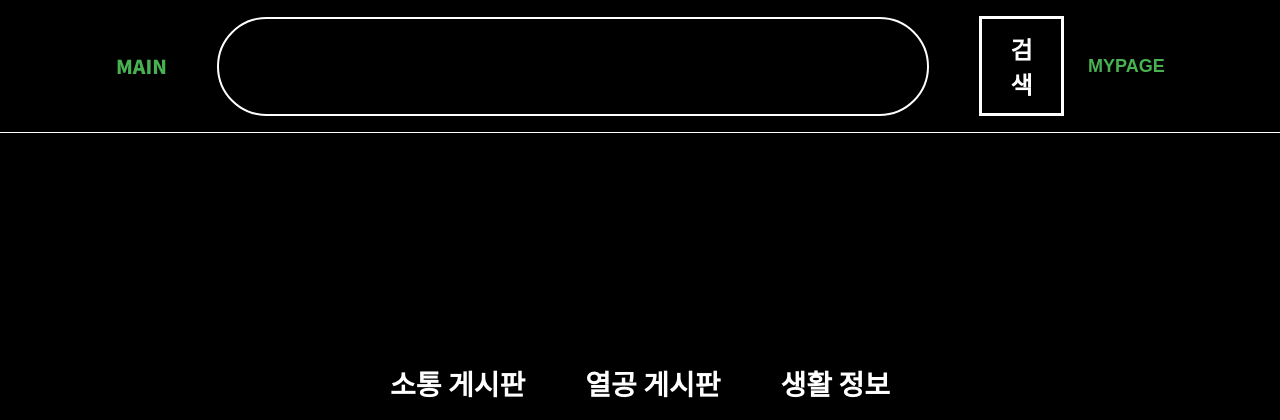
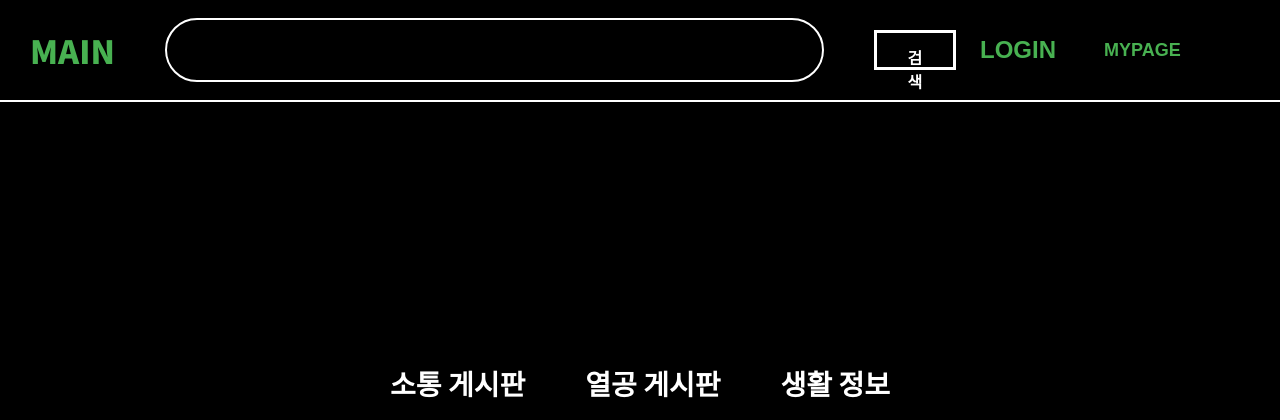
Before and after one commit to mywnajsldkf/jungle-mini, a Flask app: template templates/board.html in a window 1280 px wide. Shown: the top 420 px of the page. Run offline with Flask 3, Linux system fonts and the light colour scheme; the template is opened without the code that fills it, so the values that code supplies are empty.

Commit message:
수동 멋지

```diff
--- a/static/style.css
+++ b/static/style.css
@@ -223,7 +223,7 @@
     display: flex;
     flex-direction: column;
     gap: 28px;
-    padding: 42px;
+    padding-top: 60px;
 }
 
 .line {
@@ -273,15 +273,14 @@
     left: 0;
     right: 0;
     height: 100px;
-    padding: 1rem;
     color: white;
     font-weight: bold;
-    display: flex;
     justify-content: space-between;
     align-items: center;
-    border-width: 0px 0px 1px 0px;
+    border-width: 0px 0px 2px 0px;
     border-color: white;
     border-style: solid;
+    background-color: black;
 }
 
 .box-content {
@@ -292,7 +291,7 @@
     line-height: 50px;
     display: inline-block;
     width: 70%;
-    height: 75px;
+    height: 40px;
     border: 2px solid #FFFFFF;
     background-color: transparent;
     color: #48b151;
@@ -342,7 +341,7 @@
 }
 
 .dropdown-content a:hover {
-    color: #3afc4a;
+    color: #48b1516b;
 }
 
 .dropdown:hover .dropdown-content {
@@ -351,13 +350,20 @@
 
 .header {
     width: 100%;
+    height: 50px;
     justify-content: center;
     align-items: center;
     display: flex;
 }
 
 #btn-home {
-    font-size: larger;
-    padding-left: 100px;
+    font-size: 2rem;
+    margin-left: 30px;
     color: #48b151;
 }
+
+.search-btn {
+    width: 100px;
+    height: 40px;
+    font-size: 1rem;
+}
--- a/templates/board.html
+++ b/templates/board.html
@@ -12,27 +12,59 @@
     <script src="https://code.jquery.com/jquery-3.5.1.js"></script>
     <title>Document</title>
     <script>
-        // TODO: html 파일 include
-        /*
-        $(function(){
-            var navInclude = $('[data-include1="navigationView"]');
-            jQuery.each(navInclude, function(){
-                $(this).load('navbar.html');
+        $(document).ready(function() {
+            login_mypage_btn()
+
+            $("#like-article").click(function(){
+
+                // const pushHeartBtn = document.querySelector('.like-icon');
+                // console.log(pushHeartBtn);
+                // pushHeartBtn.style.src = "../static/icon/filled.svg";
+                const pushHeartBtn = document.getElementById("like-article");
+                pushHeartBtn.src = "../static/icon/filled.svg";  // 색 변경하기
+                document.querySelector('#article-count').textContent = Number(document.querySelector('#article-count').textContent) + 1
+
+                // 글의 좋아요 수 1 증가한다. 사용자 이이디의 좋아요 목록에 추가한다.
+                const articleId = document.location.pathname.split("/")[2]
+
+                $.ajax({
+                    type: "POST",
+                    url: "/article/like",
+                    data: {'id_give': articleId},
+                    success: function(response) {
+                        if (response['result'] == 'success'){
+                            console.log('hello')
+                            alert('좋아요! 완료')
+                        }
+                    }
+                })
             });
-        });
-        */
-        // $(document).ready(function() {
-        //     var clickEls = $('.articles div');
-        //     clickEls.click(function() {
-        //         let indexNumber = $(this).index();
-        //         let articleId = document.getElementById("article-object-id-"+indexNumber).textContent;
-        //         window.location.href = '/article/'+articleId
-        //     })
-        // })
+        })
+
         function go_articeId(button) {
             let indexNumber = $(button).index() + 1;
             let articleId = document.getElementById("article-object-id-"+indexNumber).textContent;
             window.location.href = '/article/'+articleId
+        }
+
+        function login_mypage_btn() {
+            $.ajax({
+                type: "GET",
+                url: "/islogin",
+                data: {},
+                success: function(response) {
+                    let islogin = response['islogin']
+                    if (islogin == true) {
+                        $(".dropdown").css('display', 'inline-block')
+                        $("#login").css('display', 'none')
+                        console.log("MyPage ON")
+                    } else {
+                        $("#login").css('display', 'inline-block')
+                        $(".dropdown").css('display', 'none')
+                        console.log("Login ON")
+                    }
+                }
+            })
         }
     </script>
 </head>
@@ -41,7 +73,8 @@
         <div class="header">
             <a id="btn-home" onclick="location.href='/home'">MAIN</a>
             <input id="search"/>
-            <button>검색</button>
+            <button class="search-btn">검색</button>
+            <button id="login" onclick="location.href='/login'" style="border: 0px; color: #48b151;">LOGIN</button>
             <div class="dropdown">
                 <button id="dropbtn" onclick="location.href='/home'">MYPAGE</button>
                 <div class="dropdown-content">
```
Also changed, not shown: templates/article.html (+26 -2 lines), templates/home.html (+9 -7 lines), templates/profile.html (+43 -3 lines), static/icon/firework.png (added).
